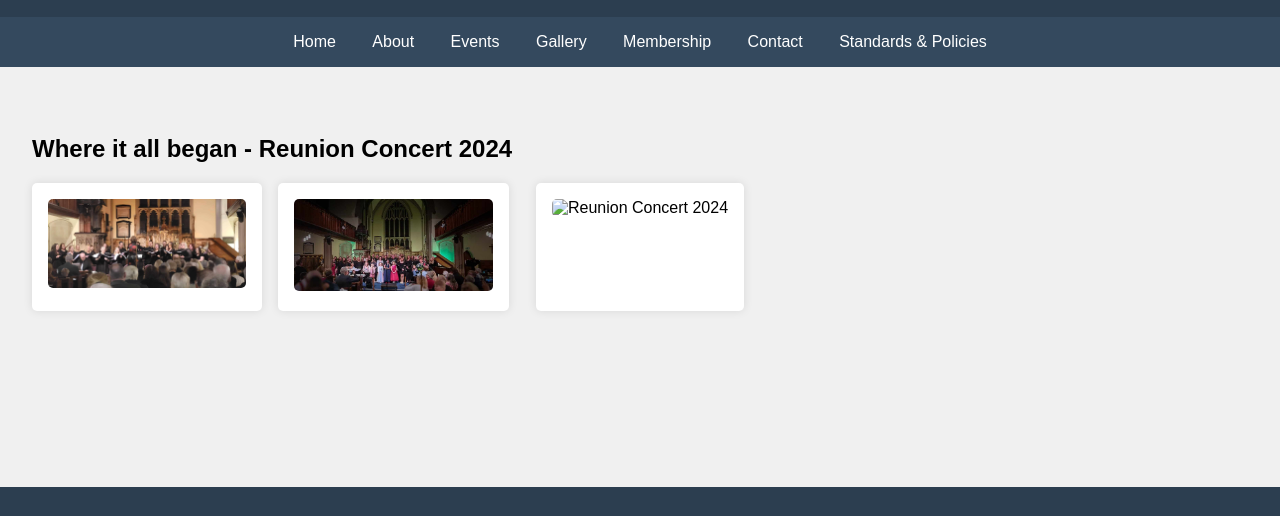
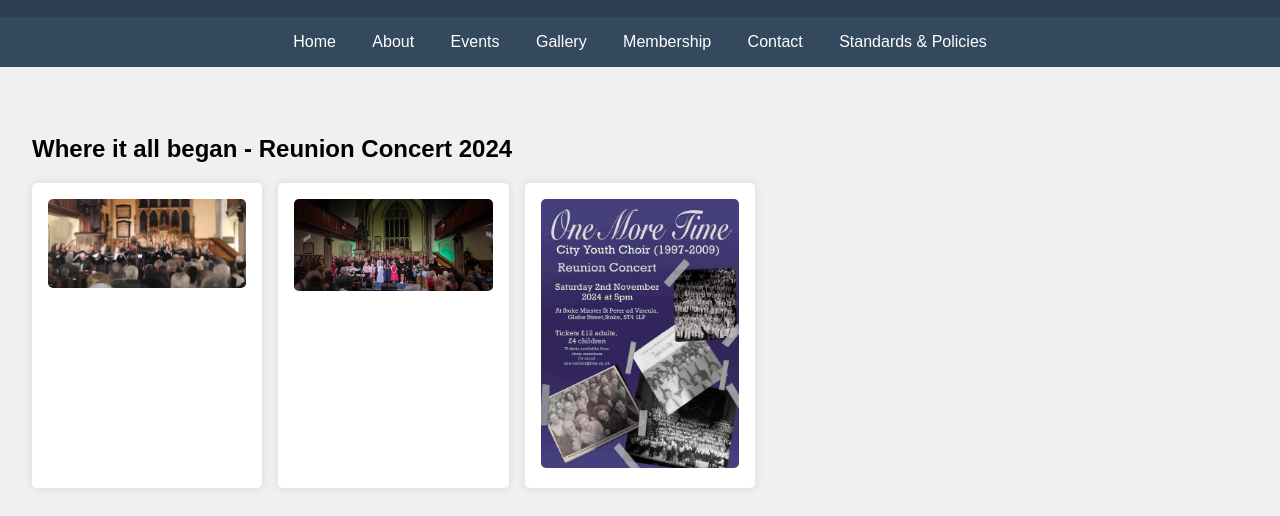
Before and after one commit to Wishywash23/CYCInHarmony, a plain HTML site: page Gallery.html in a window 1280 px wide. Shown: the part 195-711 px from the top of the page. Drawn offline with Linux system fonts and the light colour scheme.

Commit message:
Update Gallery.html

```diff
--- a/Gallery.html
+++ b/Gallery.html
@@ -163,7 +163,7 @@
                     <img src="Pictures/Reunion2.jpg" alt="Reunion Concert 2024" onclick="openModal(this.src, this.alt)">
                 </div>
                 <div class="gallery-item">
-                    <img src="Pictures/Reunion Poster.jpg" alt="Reunion Concert 2024" onclick="openModal(this.src, this.alt)">
+                    <img src="Pictures/Reunion-Poster.jpg" alt="Reunion Concert 2024" onclick="openModal(this.src, this.alt)">
                 </div>
             </div>
         </section>
```
